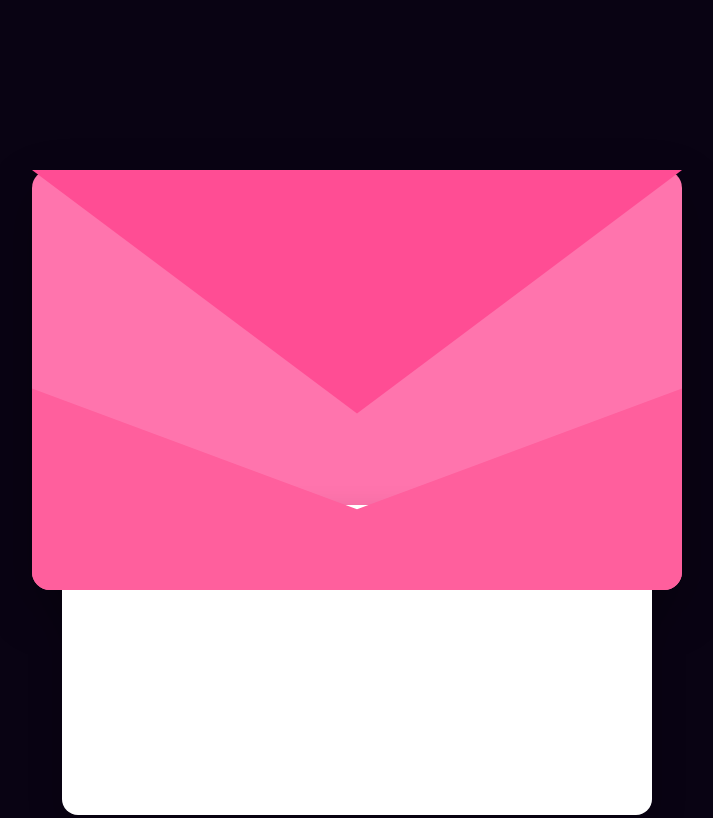
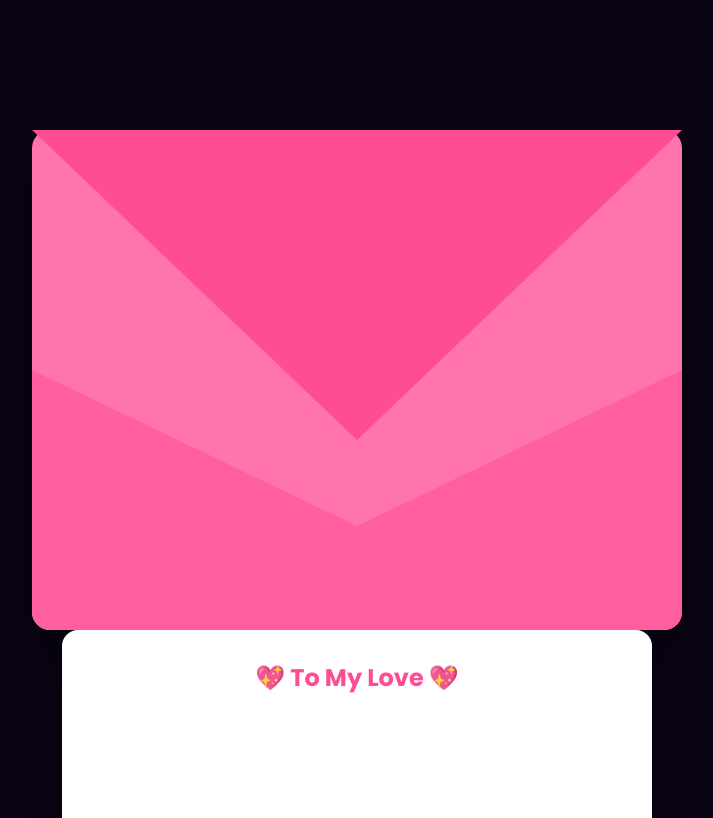
Before and after one commit to theamiiiit/myD, a plain HTML site: page index.html in a window 1280 px wide. Shown: the part 820-1638 px from the top of the page, without its empty margins (283-996 px from the left). Drawn offline with nearby package versions, Linux system fonts and the light colour scheme.

Commit message:
Update style.css

```diff
--- a/style.css
+++ b/style.css
@@ -172,8 +172,7 @@
 
     max-width:90vw;
 
-    height:420px;
-
+   height:500px;
     perspective:1500px;
 
 }
@@ -208,8 +207,7 @@
 
     width:100%;
 
-    height:48%;
-
+height:52%;
     background:#ff5f9d;
 
     clip-path:polygon(0 0,50% 60%,100% 0,100% 100%,0 100%);
@@ -232,8 +230,7 @@
 
     width:100%;
 
-    height:58%;
-
+height:62%;
     background:#ff4d94;
 
     clip-path:polygon(0 0,100% 0,50% 100%);
@@ -257,9 +254,9 @@
     left:30px;
     right:30px;
 
-    bottom:35px;
+    bottom:20px;
 
-    height:310px;
+    height:320px;
 
     background:#fff;
 
@@ -273,9 +270,9 @@
 
     box-shadow:0 15px 35px rgba(0,0,0,.2);
 
-    transform:translateY(260px);
+    transform:translateY(340px);
 
-    transition:transform 1.2s cubic-bezier(.2,.9,.2,1);
+    transition:transform 1.25s cubic-bezier(.22,1,.36,1);
 
     z-index:2;
 
@@ -312,7 +309,7 @@
 
 .envelope.open .letter{
 
-    transform:translateY(-5px);
+    transform:translateY(15px);
 
     transition-delay:.45s;
 
```
